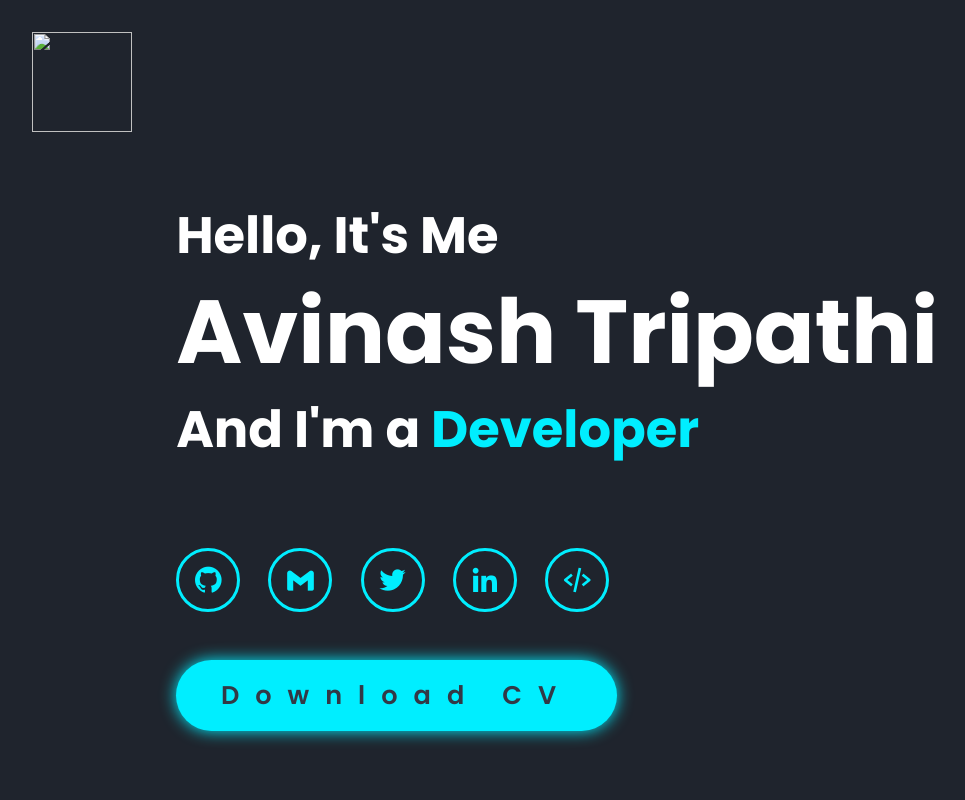
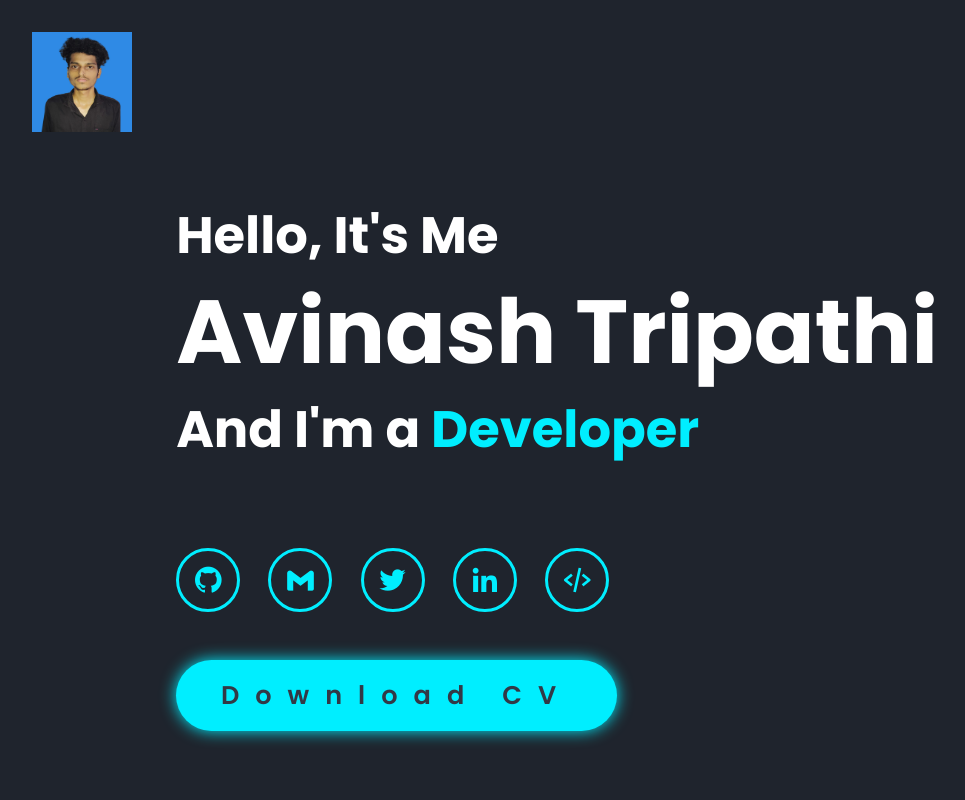
Before and after one commit to avinashtr345/portfolio, a plain HTML site: page index.html in a window 1280 px wide. Shown: the top 800 px of the page, without its empty margins (83-1048 px from the left). Drawn offline with nearby package versions, Linux system fonts and the light colour scheme; files whose address does not match are found by name.

Commit message:
Update index.html

```diff
--- a/index.html
+++ b/index.html
@@ -14,7 +14,7 @@
 
 <body>
     <header class="header">
-       <img src="images/image7.jpeg" width="100px" height="100px" alt="">
+       <img src="image7.jpeg" width="100px" height="100px" alt="">
         <i class='bx bx-menu' id="menu-icon"></i>
         <nav class="navbar">
 
```
